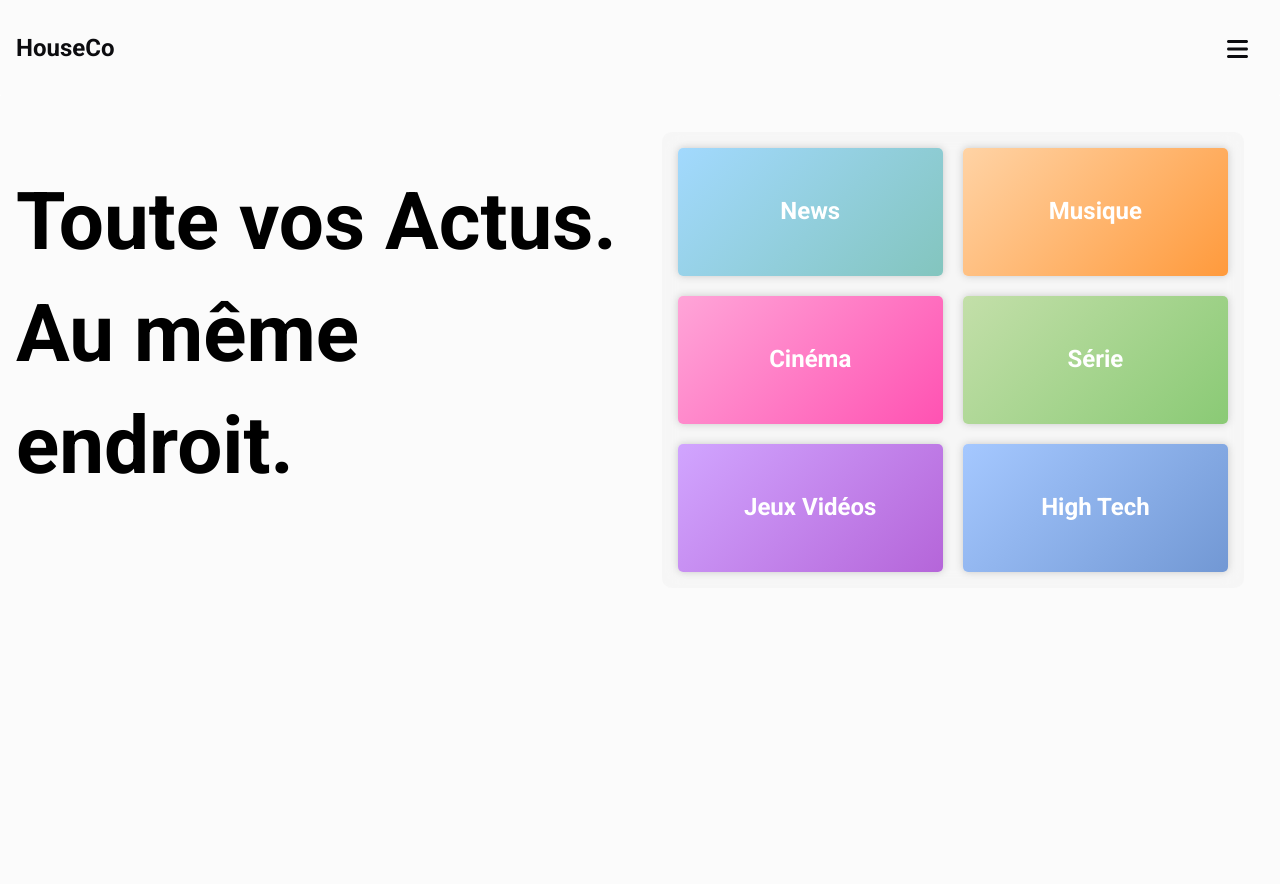
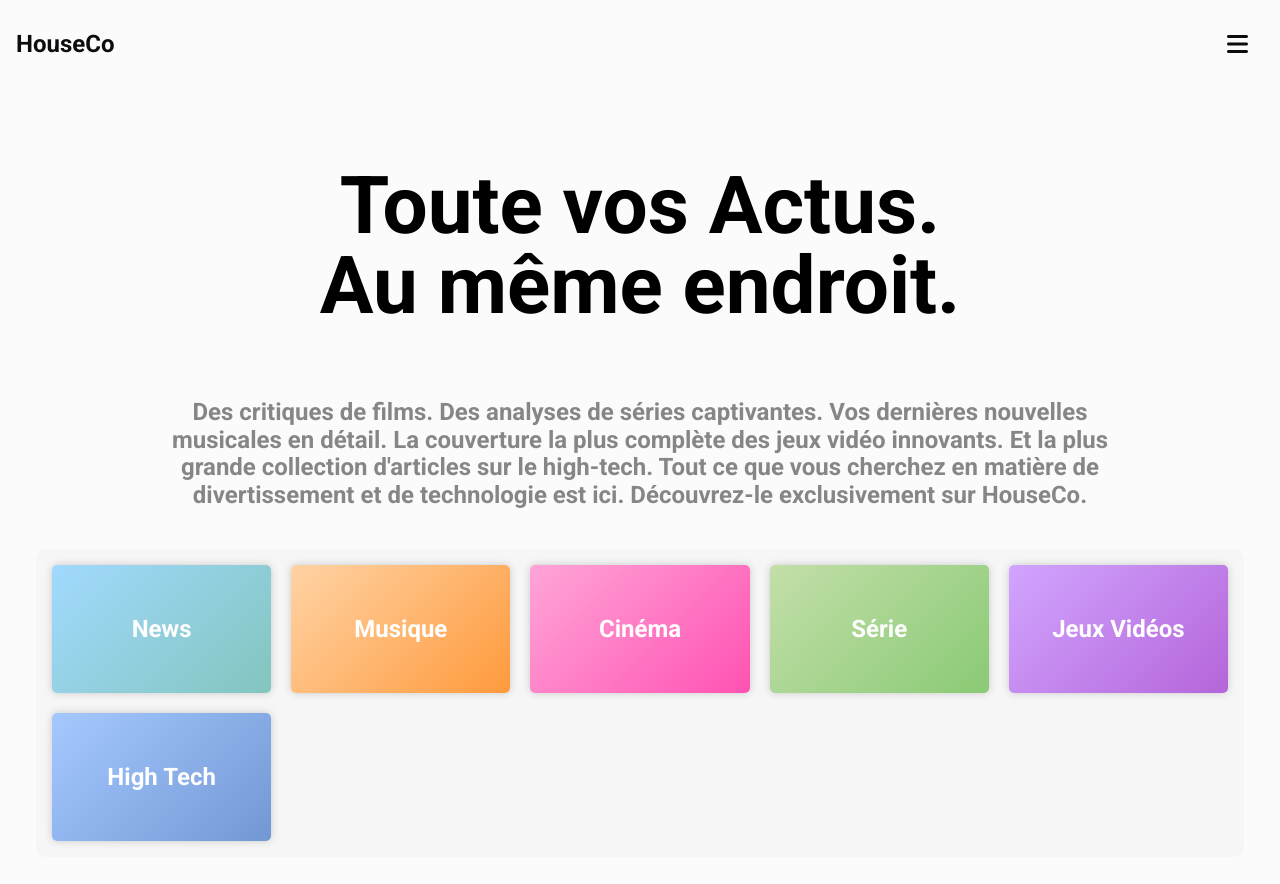
Before and after one commit to nicoriera/culturehub-front, a React (Create React App) app: page / in a window 1280 px wide. Shown: the top 884 px of the page. Built offline with nearby package versions, Linux system fonts and the light colour scheme.

Commit message:
add:title-page-home

```diff
--- a/src/components/Content/Content.js
+++ b/src/components/Content/Content.js
@@ -46,13 +46,21 @@ const Content = () => {
   );
 
   return (
-    <div className="container">
+    <div>
       <div className="container-title">
-        <h1 className="conent big-title">
+        <h1 className="content big-title animated-text">
           Toute vos Actus.
           <br />
           Au même endroit.
         </h1>
+        <h2>
+          Des critiques de films. Des analyses de séries captivantes. Vos
+          dernières nouvelles musicales en détail. La couverture la plus
+          complète des jeux vidéo innovants. Et la plus grande collection
+          d'articles sur le high-tech. Tout ce que vous cherchez en matière de
+          divertissement et de technologie est ici. Découvrez-le exclusivement
+          sur HouseCo.
+        </h2>
       </div>
       <div className="container-tiles">
         <div className="tiles">
@@ -71,6 +79,9 @@ const Content = () => {
           ))}
         </div>
       </div>
+      <section className="container-articles">
+        <p></p>
+      </section>
     </div>
   );
 };
--- a/src/components/Content/content.scss
+++ b/src/components/Content/content.scss
@@ -1,12 +1,27 @@
-// .container-tiles {
-//   display: flex;
-//   justify-content: center;
-//   align-items: center;
-//   height: 50rem - $navbar-height;
-// }
+.container-tiles {
+  align-items: center;
+  height: 50rem - $navbar-height;
+}
 
-.big-title {
-  font-size: 5rem;
+.container-title {
+  display: flex;
+  flex-direction: column;
+  align-items: center;
+  justify-content: center;
+
+  h2 {
+    text-align: center;
+    color: $font-color-grey-dark;
+    width: 80%;
+    font-size: $font-size-large;
+    font-weight: $font-weight-bold;
+  }
+
+  .big-title {
+    font-size: 5rem;
+    text-align: center;
+    line-height: $line-height-small;
+  }
 }
 
 .tiles {
@@ -63,3 +78,24 @@
     background: linear-gradient(135deg, #a5c8ff 0%, #7298d4 100%);
   }
 }
+
+@keyframes example {
+  0% {
+    color: #0c0c0f;
+  }
+  25% {
+    color: #ffd3a5;
+  }
+  50% {
+    color: #ffa5d8;
+  }
+  100% {
+    color: #c3dfa9;
+  }
+}
+
+.animated-text {
+  animation-name: example;
+  animation-duration: 5s;
+  animation-iteration-count: initial;
+}
--- a/src/styles/index.scss
+++ b/src/styles/index.scss
@@ -9,6 +9,7 @@ body {
   margin: 0;
   padding: 0;
   transition: all 0.3s ease-in-out;
+  background-color: $background-color;
 
   h1 {
     font-size: $font-size-large;
@@ -34,6 +35,5 @@ a:visited {
 .main-content {
   margin-top: $navbar-height;
   padding: $padding-medium;
-  background-color: $background-color;
   height: 100vh;
 }
--- a/src/styles/variables.scss
+++ b/src/styles/variables.scss
@@ -10,15 +10,20 @@ $font-color-light: #ffffff;
 $font-color-dark: #0c0c0f;
 $font-color-grey: #808080;
 $font-color-grey-light: #d3d3d3;
-$font-color-grey-dark: #696969;
+$font-color-grey-dark: #878686;
 
 // Typographie
 $font-family: "Roboto", sans-serif;
 $font-size-small: 0.8em;
 $font-size-medium: 1em;
+$font-size-extra-medium: 1.2em;
 $font-size-large: 1.5em;
 $font-size-extra-large: 2em;
-$line-height-small: 1.4;
+$font-weight-light: 300;
+$font-weight-regular: 400;
+$font-weight-medium: 500;
+$font-weight-bold: 600;
+$line-height-small: 1;
 $line-height-medium: 1.6;
 $line-height-large: 1.8;
 
```
